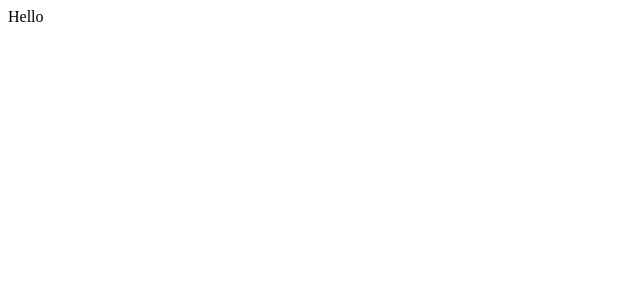
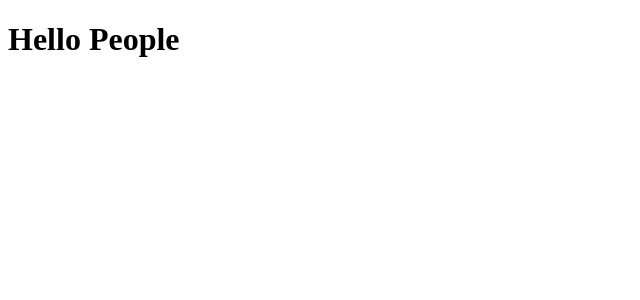
Before and after one commit to munens/getting-started-react, a React app: page / in a window 1280 px wide. Shown: the top 300 px of the page, without its empty margins (0-640 px from the left). Built offline with nearby package versions, Linux system fonts and the light colour scheme.

Commit message:
vid2: difference state vs stateless components

```diff
--- a/App.js
+++ b/App.js
@@ -1,10 +1,18 @@
 import React from 'react';
 
-//this class below is essentally an object, whose render() method renders the html that appears on the page.
+//method 1: A class has state
+//this class below is a component, whose render() method renders the html that appears on that page for that component.
 class App extends React.Component {
     render(){
-        return (<div>Hello</div>);
+        // inside the return we write our jsx:
+        return (<h1>Hello People</h1>);
+        // every element made here is given to the React.createElement(), method that takes 3 elements:
+        // the html element, the props ("") and the inner html eg. React.createElement('h1', null, 'hello guys')
     }
 }
 
+//method 2: a stateless component, can be created by:
+//const = App = () => <h1>Hello People</h1>
+
+
 export default App;
```
